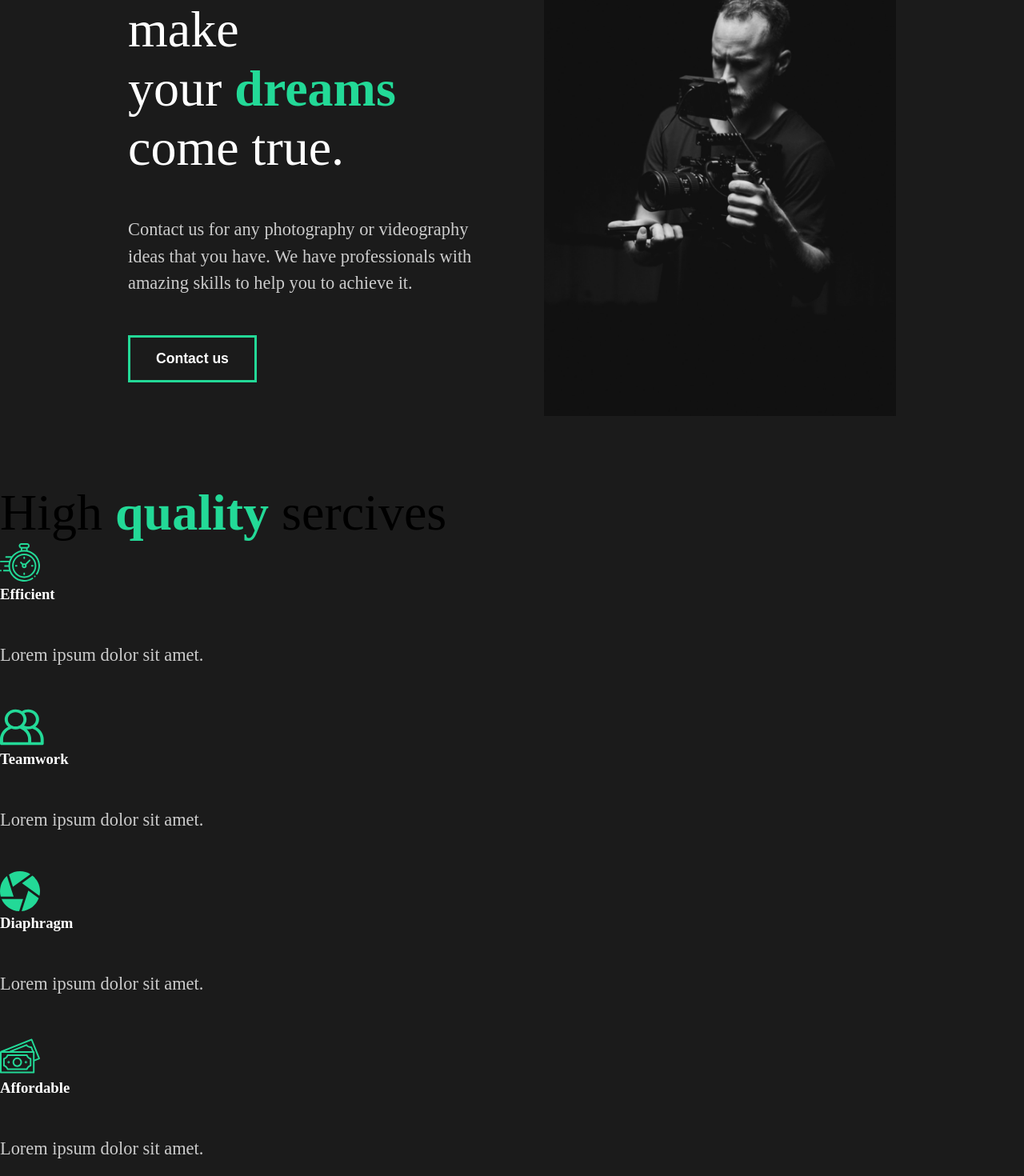
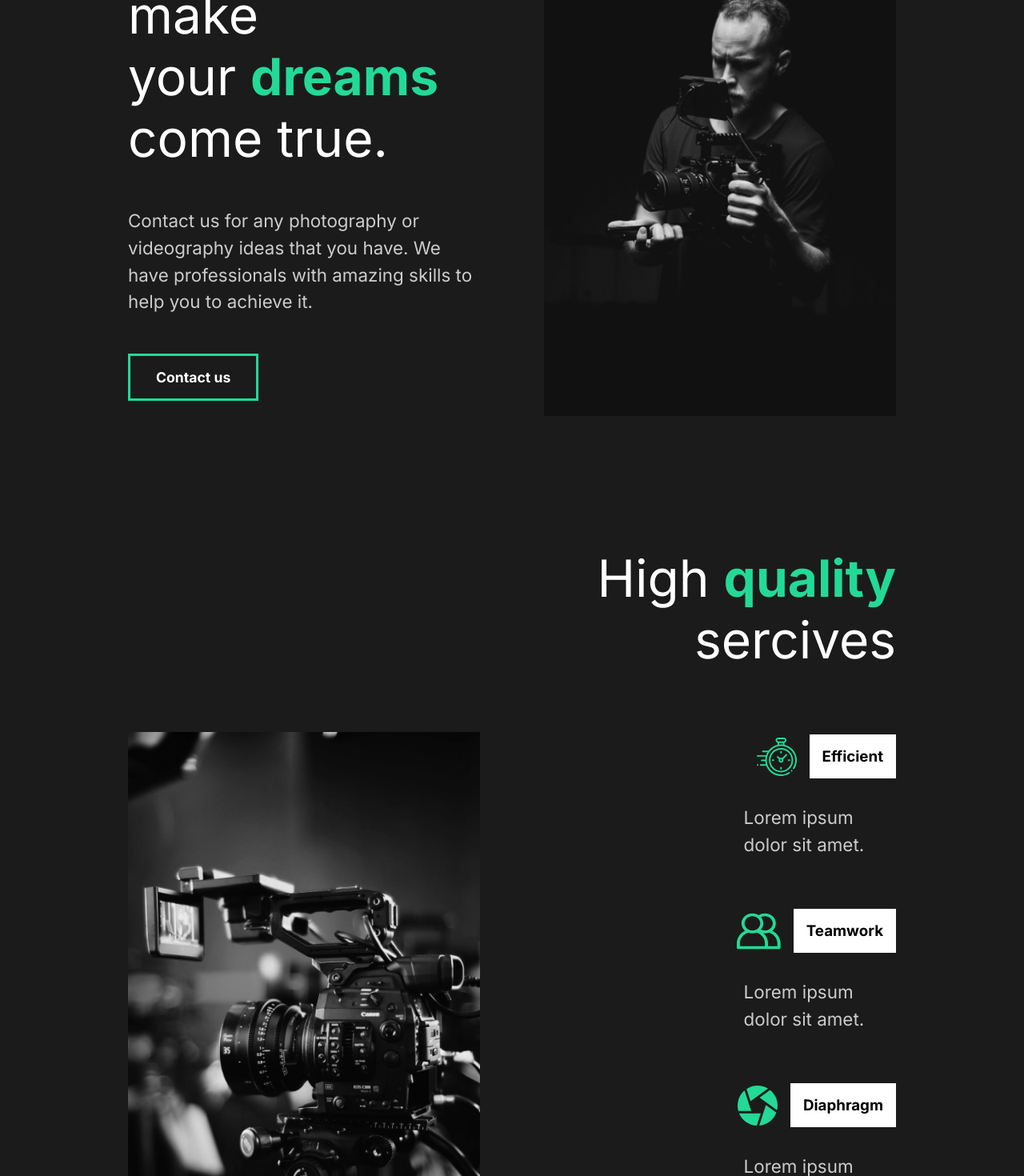
Before and after one commit to SelimFree/capture, a React (Vite) app: page / in a window 1280 px wide. Shown: the part 200-1670 px from the top of the page at 80% size. Built offline with nearby package versions, Linux system fonts and the light colour scheme.

Commit message:
added styles for services section

```diff
--- a/index.html
+++ b/index.html
@@ -3,6 +3,12 @@
     <head>
         <meta charset="UTF-8" />
         <link rel="icon" type="image/svg+xml" href="/vite.svg" />
+        <link rel="preconnect" href="https://fonts.googleapis.com" />
+        <link rel="preconnect" href="https://fonts.gstatic.com" crossorigin />
+        <link
+            href="https://fonts.googleapis.com/css2?family=Inter:wght@400;700&family=Lobster&display=swap"
+            rel="stylesheet"
+        />
         <meta name="viewport" content="width=device-width, initial-scale=1.0" />
         <title>Vite + React</title>
     </head>
--- a/src/App.scss
+++ b/src/App.scss
@@ -6,11 +6,13 @@
 
 body {
     background-color: #1b1b1b;
+    font-family: 'Inter', sans-serif;
 }
 
 button {
     font-weight: bold;
     font-size: 1.1rem;
+    font-family: 'Inter', sans-serif;
     cursor: pointer;
     padding: 1rem 2rem;
     border: 3px solid #23d997;
--- a/src/components/AboutSection/AboutSection.jsx
+++ b/src/components/AboutSection/AboutSection.jsx
@@ -1,10 +1,11 @@
+import "./AboutSection.scss";
+//Importing images
 import home1 from "../../assets/home1.png"
-import "./AboutSection.scss";
 
 function AboutSection() {
     return (
-        <div className="AboutSection">
-            <div className="description">
+        <div className="AboutSection about-div">
+            <div className="description about-info">
                 <div className="hide">
                     <h2>We work to make</h2>
                 </div>
@@ -24,7 +25,7 @@ function AboutSection() {
 
                 <button>Contact us</button>
             </div>
-            <div className="image">
+            <div className="image about-image">
                 <img src={home1}/>
             </div>
         </div>
--- a/src/components/AboutSection/AboutSection.scss
+++ b/src/components/AboutSection/AboutSection.scss
@@ -1,29 +1,3 @@
 .AboutSection {
-    min-height: 90vh;
-    display: flex;
-    align-items: center;
-    justify-content: space-between;
-    padding: 5rem 10rem;
-    color: white;
 
-    .description {
-        flex: 1;
-        padding-right: 5rem;
-        h2 {
-            font-weight: lighter;
-        }
-        .hide {
-            overflow: hidden;
-        }
-    }
-
-    .image {
-        flex: 1;
-        overflow: hidden;
-        img {
-            width: 100%;
-            height: 80vh;
-            object-fit: cover;
-        }
-    }
 }
--- a/src/components/FaqSection/FaqSection.jsx
+++ b/src/components/FaqSection/FaqSection.jsx
@@ -1,6 +1,6 @@
 function FaqSection() {
     return (
-        <div className="FaqSection">
+        <div className="FaqSection about-div">
             <h2>
                 Any question? <span>FAQ</span>
             </h2>
--- a/src/components/ServicesSection/ServicesSection.jsx
+++ b/src/components/ServicesSection/ServicesSection.jsx
@@ -1,3 +1,4 @@
+import "./ServicesSection.scss"
 //Import icons
 import clock from "../../assets/clock.svg"
 import diaphragm from "../../assets/diaphragm.svg"
@@ -7,8 +8,8 @@ import home2 from "../../assets/home2.png"
 
 function ServicesSection() {
     return (
-        <div className="ServicesSection">
-            <div className="description">
+        <div className="ServicesSection about-div">
+            <div className="description about-info">
                 <h2>High <span>quality</span> sercives</h2>
                 <div className="cards">
                     <div className="card">
@@ -41,7 +42,7 @@ function ServicesSection() {
                     </div>
                 </div>
             </div>
-            <div className="image">
+            <div className="image about-image">
                 <img src={home2}/>
             </div>
         </div>
--- /dev/null
+++ b/src/components/ServicesSection/ServicesSection.scss
@@ -0,0 +1,45 @@
+.ServicesSection {
+    flex-direction: row-reverse;
+
+    .description {
+        padding: 0;
+        .cards {
+            display: flex;
+            flex-wrap: wrap;
+            justify-content: flex-end;
+            .card {
+                flex-basis: 17rem;
+                display: flex;
+                flex-direction: column;
+                align-items: flex-end;
+                .icon {
+                    display: flex;
+                    align-items: center;
+                    justify-content: flex-end;
+
+                    h3 {
+                        margin-left: 1rem;
+                        background: white;
+                        color: black;
+                        padding: 1rem;
+                        text-align: end;
+                    }
+                }
+            }
+        }
+
+        h2 {
+            padding-bottom: 5rem;
+            text-align: end;
+        }
+
+        p {
+            width: 70%;
+            padding: 2rem 0rem 4rem 0rem;
+        }
+    }
+
+    .image {
+        padding-right: 5rem;
+    }
+}
--- a/src/pages/AboutUs/AboutUs.jsx
+++ b/src/pages/AboutUs/AboutUs.jsx
@@ -1,3 +1,5 @@
+import "./AboutUs.scss"
+// Importing Sections
 import AboutSection from "../../components/AboutSection/AboutSection";
 import ServicesSection from "../../components/ServicesSection/ServicesSection";
 import FaqSection from "../../components/FaqSection/FaqSection";
--- /dev/null
+++ b/src/pages/AboutUs/AboutUs.scss
@@ -0,0 +1,31 @@
+.AboutUs {
+    .about-div {
+        min-height: 90vh;
+        display: flex;
+        align-items: center;
+        justify-content: space-between;
+        padding: 5rem 10rem;
+        color: white;
+    }
+
+    .about-info {
+        flex: 1;
+        padding-right: 5rem;
+        h2 {
+            font-weight: lighter;
+        }
+        .hide {
+            overflow: hidden;
+        }
+    }
+
+    .about-image {
+        flex: 1;
+        overflow: hidden;
+        img {
+            width: 100%;
+            height: 80vh;
+            object-fit: cover;
+        }
+    }
+}
```
Lines whose indentation alone changed are shown as unchanged.
